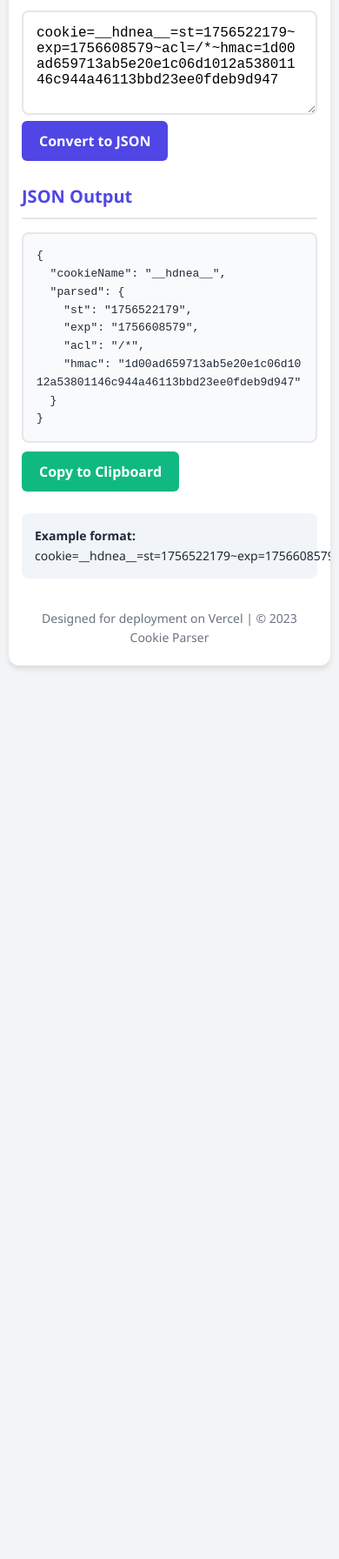
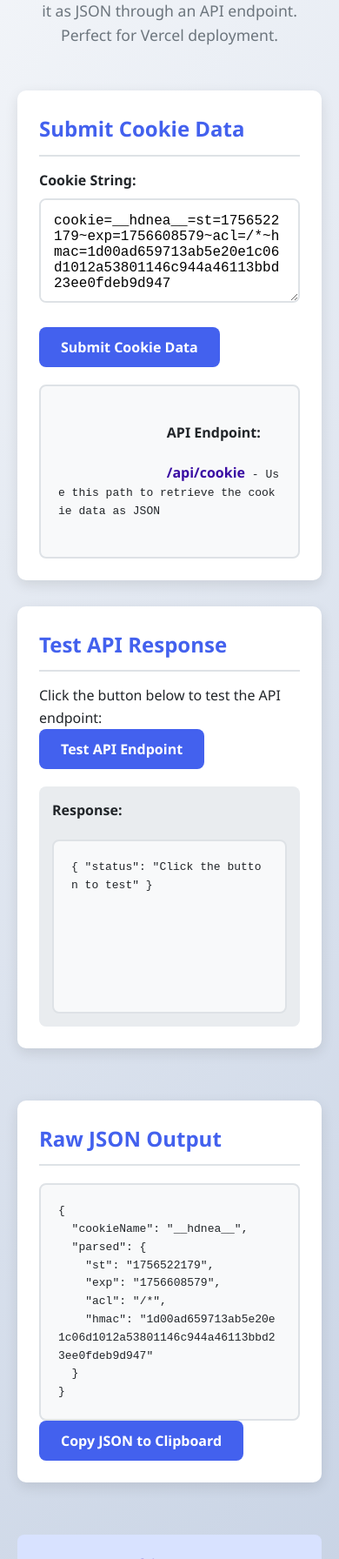
Before and after one commit to saqlainhaider8198/ckapi, a plain HTML site: page index.html in a window 390 px wide. Shown: the part 208-2000 px from the top of the page at 87% size. Before the commit the page ends 983 px from the top, so only its background shows below. Drawn offline with Linux system fonts and the light colour scheme.

Commit message:
Update index.html

```diff
--- a/index.html
+++ b/index.html
@@ -3,16 +3,16 @@
 <head>
     <meta charset="UTF-8">
     <meta name="viewport" content="width=device-width, initial-scale=1.0">
-    <title>Cookie to JSON Converter</title>
+    <title>Cookie to JSON API</title>
     <style>
         :root {
-            --primary-color: #4f46e5;
-            --primary-dark: #4338ca;
-            --secondary-color: #10b981;
-            --dark-color: #1f2937;
-            --light-color: #f9fafb;
-            --gray-color: #e5e7eb;
-            --error-color: #ef4444;
+            --primary: #4361ee;
+            --secondary: #3a0ca3;
+            --success: #4cc9f0;
+            --light: #f8f9fa;
+            --dark: #212529;
+            --gray: #6c757d;
+            --border: #dee2e6;
         }
 
         * {
@@ -23,60 +23,67 @@
         }
 
         body {
-            background-color: #f3f4f6;
-            color: var(--dark-color);
+            background: linear-gradient(135deg, #f5f7fa 0%, #c3cfe2 100%);
+            color: var(--dark);
             line-height: 1.6;
+            min-height: 100vh;
             padding: 20px;
-            min-height: 100vh;
         }
 
         .container {
-            max-width: 800px;
+            max-width: 1000px;
             margin: 0 auto;
-            background-color: white;
-            border-radius: 12px;
-            box-shadow: 0 4px 6px rgba(0, 0, 0, 0.1);
-            overflow: hidden;
         }
 
         header {
-            background-color: var(--primary-color);
-            color: white;
+            text-align: center;
+            margin-bottom: 30px;
             padding: 20px;
-            text-align: center;
         }
 
         h1 {
-            font-size: 28px;
-            margin-bottom: 8px;
+            font-size: 2.5rem;
+            color: var(--secondary);
+            margin-bottom: 10px;
         }
 
         .description {
-            font-size: 16px;
-            opacity: 0.9;
+            font-size: 1.1rem;
+            color: var(--gray);
+            max-width: 800px;
+            margin: 0 auto;
         }
 
-        .content {
+        .card {
+            background: white;
+            border-radius: 10px;
+            box-shadow: 0 5px 15px rgba(0, 0, 0, 0.1);
             padding: 25px;
-        }
-
-        .input-section, .output-section {
-            margin-bottom: 25px;
+            margin-bottom: 30px;
         }
 
         h2 {
-            font-size: 20px;
+            color: var(--primary);
             margin-bottom: 15px;
-            color: var(--primary-color);
-            padding-bottom: 8px;
-            border-bottom: 2px solid var(--gray-color);
+            padding-bottom: 10px;
+            border-bottom: 2px solid var(--border);
+        }
+
+        .form-group {
+            margin-bottom: 20px;
+        }
+
+        label {
+            display: block;
+            margin-bottom: 8px;
+            font-weight: 600;
         }
 
         textarea {
             width: 100%;
             min-height: 120px;
             padding: 15px;
-            border: 2px solid var(--gray-color);
+            border: 2px solid var(--border);
             border-radius: 8px;
             font-family: monospace;
             font-size: 16px;
@@ -86,134 +93,198 @@
 
         textarea:focus {
             outline: none;
-            border-color: var(--primary-color);
-        }
-
-        .error {
-            color: var(--error-color);
-            margin-top: 8px;
-            font-size: 14px;
-            display: none;
+            border-color: var(--primary);
         }
 
         button {
-            background-color: var(--primary-color);
+            background: var(--primary);
             color: white;
             border: none;
-            padding: 12px 20px;
-            border-radius: 6px;
+            padding: 12px 25px;
+            border-radius: 8px;
             cursor: pointer;
             font-size: 16px;
             font-weight: 600;
-            transition: background-color 0.3s;
+            transition: background 0.3s;
         }
 
         button:hover {
-            background-color: var(--primary-dark);
+            background: var(--secondary);
         }
 
         .output {
-            background-color: #f9fafb;
-            border: 2px solid var(--gray-color);
+            background: #f8f9fa;
+            border: 2px solid var(--border);
             border-radius: 8px;
-            padding: 15px;
-            min-height: 200px;
+            padding: 20px;
+            margin-top: 20px;
             font-family: monospace;
             white-space: pre-wrap;
             word-break: break-all;
         }
 
-        .copy-btn {
-            background-color: var(--secondary-color);
-            margin-top: 10px;
-        }
-
-        .copy-btn:hover {
-            background-color: #0da271;
-        }
-
-        .example {
-            background-color: #f1f5f9;
+        .api-info {
+            background: #e9ecef;
             padding: 15px;
             border-radius: 8px;
             margin-top: 20px;
-            font-size: 14px;
         }
 
-        footer {
-            text-align: center;
-            padding: 20px;
-            color: #6b7280;
-            font-size: 14px;
+        .endpoint {
+            font-weight: 600;
+            color: var(--secondary);
         }
 
-        @media (max-width: 600px) {
-            body {
-                padding: 10px;
+        .response-area {
+            min-height: 200px;
+        }
+
+        .flex-container {
+            display: flex;
+            gap: 30px;
+            margin-top: 30px;
+        }
+
+        .flex-container > div {
+            flex: 1;
+        }
+
+        @media (max-width: 768px) {
+            .flex-container {
+                flex-direction: column;
             }
+        }
 
-            h1 {
-                font-size: 24px;
-            }
+        .notification {
+            padding: 15px;
+            border-radius: 8px;
+            margin: 15px 0;
+            display: none;
+        }
 
-            .content {
-                padding: 15px;
-            }
+        .success {
+            background: #d4edda;
+            color: #155724;
+            border: 1px solid #c3e6cb;
+        }
+
+        .error {
+            background: #f8d7da;
+            color: #721c24;
+            border: 1px solid #f5c6cb;
+        }
+
+        .instructions {
+            background: #d8e2ff;
+            padding: 20px;
+            border-radius: 8px;
+            margin-top: 30px;
+        }
+
+        .instructions h3 {
+            color: var(--secondary);
+            margin-bottom: 15px;
+        }
+
+        .instructions ol {
+            margin-left: 20px;
+        }
+
+        .instructions li {
+            margin-bottom: 10px;
+        }
+
+        code {
+            background: #f1f3f5;
+            padding: 2px 6px;
+            border-radius: 4px;
+            font-family: monospace;
         }
     </style>
 </head>
 <body>
     <div class="container">
         <header>
-            <h1>Cookie to JSON Converter</h1>
-            <p class="description">Convert your cookie string into a structured JSON format</p>
+            <h1>Cookie to JSON API</h1>
+            <p class="description">Submit your cookie data and access it as JSON through an API endpoint. Perfect for Vercel deployment.</p>
         </header>
 
-        <div class="content">
-            <div class="input-section">
-                <h2>Input Cookie String</h2>
-                <textarea id="cookieInput" placeholder="Paste your cookie string here...">cookie=__hdnea__=st=1756522179~exp=1756608579~acl=/*~hmac=1d00ad659713ab5e20e1c06d1012a53801146c944a46113bbd23ee0fdeb9d947</textarea>
-                <p id="errorMessage" class="error">Please enter a valid cookie string</p>
-                <button id="convertBtn">Convert to JSON</button>
+        <div class="card">
+            <h2>Submit Cookie Data</h2>
+            <div id="notification" class="notification"></div>
+
+            <div class="form-group">
+                <label for="cookieData">Cookie String:</label>
+                <textarea id="cookieData" placeholder="Enter your cookie string here...">cookie=__hdnea__=st=1756522179~exp=1756608579~acl=/*~hmac=1d00ad659713ab5e20e1c06d1012a53801146c944a46113bbd23ee0fdeb9d947</textarea>
             </div>
 
-            <div class="output-section">
-                <h2>JSON Output</h2>
-                <div id="jsonOutput" class="output">{ "converted": "json_will_appear_here" }</div>
-                <button id="copyBtn" class="copy-btn">Copy to Clipboard</button>
-            </div>
+            <button id="submitBtn">Submit Cookie Data</button>
 
-            <div class="example">
-                <p><strong>Example format:</strong> cookie=__hdnea__=st=1756522179~exp=1756608579~acl=/*~hmac=1d00ad659713ab5e20e1c06d1012a53801146c944a46113bbd23ee0fdeb9d947</p>
+            <div class="output">
+                <strong>API Endpoint:</strong><br>
+                <span class="endpoint">/api/cookie</span> - Use this path to retrieve the cookie data as JSON
             </div>
         </div>
 
-        <footer>
-            <p>Designed for deployment on Vercel | &copy; 2023 Cookie Parser</p>
-        </footer>
+        <div class="flex-container">
+            <div class="card">
+                <h2>Test API Response</h2>
+                <p>Click the button below to test the API endpoint:</p>
+                <button id="testApiBtn">Test API Endpoint</button>
+                <div class="api-info">
+                    <strong>Response:</strong>
+                    <div id="apiResponse" class="output response-area">{ "status": "Click the button to test" }</div>
+                </div>
+            </div>
+
+            <div class="card">
+                <h2>Raw JSON Output</h2>
+                <div id="jsonOutput" class="output response-area">{ "cookie": "data_will_appear_here" }</div>
+                <button id="copyBtn">Copy JSON to Clipboard</button>
+            </div>
+        </div>
+
+        <div class="instructions">
+            <h3>How to Use This API</h3>
+            <ol>
+                <li>Submit your cookie data using the form above</li>
+                <li>Access the JSON data from the API endpoint: <code>/api/cookie</code></li>
+                <li>Use the JSON in your applications by fetching from the endpoint</li>
+                <li>For Vercel deployment, create a serverless function in the <code>/api</code> directory</li>
+            </ol>
+        </div>
     </div>
 
     <script>
         document.addEventListener('DOMContentLoaded', function() {
-            const cookieInput = document.getElementById('cookieInput');
-            const convertBtn = document.getElementById('convertBtn');
+            const cookieInput = document.getElementById('cookieData');
+            const submitBtn = document.getElementById('submitBtn');
+            const testApiBtn = document.getElementById('testApiBtn');
             const copyBtn = document.getElementById('copyBtn');
             const jsonOutput = document.getElementById('jsonOutput');
-            const errorMessage = document.getElementById('errorMessage');
+            const apiResponse = document.getElementById('apiResponse');
+            const notification = document.getElementById('notification');
 
-            // Function to convert cookie string to JSON
-            function convertCookieToJson(cookieStr) {
+            // Function to show notification
+            function showNotification(message, type) {
+                notification.textContent = message;
+                notification.className = `notification ${type}`;
+                notification.style.display = 'block';
+
+                // Hide notification after 5 seconds
+                setTimeout(() => {
+                    notification.style.display = 'none';
+                }, 5000);
+            }
+
+            // Function to parse cookie string
+            function parseCookieString(cookieStr) {
                 // Remove any leading/trailing whitespace
                 cookieStr = cookieStr.trim();
 
                 // Check if the input is empty
                 if (!cookieStr) {
                     throw new Error('Please enter a cookie string');
-                }
-
-                // Check if the input contains the expected pattern
-                if (!cookieStr.includes('=') || !cookieStr.includes('~')) {
-                    throw new Error('Invalid cookie format. Expected key=value pairs separated by ~');
                 }
 
                 // Extract the part after the first equals sign (if it starts with "cookie=")
@@ -249,16 +320,39 @@
                 return result;
             }
 
-            // Convert button click event
-            convertBtn.addEventListener('click', function() {
+            // Store cookie data in localStorage (simulating server storage)
+            function storeCookieData(cookieData) {
+                localStorage.setItem('cookieData', JSON.stringify(cookieData));
+                showNotification('Cookie data submitted successfully!', 'success');
+            }
+
+            // Get cookie data from localStorage
+            function getCookieData() {
+                const data = localStorage.getItem('cookieData');
+                return data ? JSON.parse(data) : null;
+            }
+
+            // Submit button click event
+            submitBtn.addEventListener('click', function() {
                 try {
-                    errorMessage.style.display = 'none';
                     const cookieStr = cookieInput.value;
-                    const jsonResult = convertCookieToJson(cookieStr);
-                    jsonOutput.textContent = JSON.stringify(jsonResult, null, 2);
+                    const parsedCookie = parseCookieString(cookieStr);
+                    storeCookieData(parsedCookie);
+
+                    // Update JSON output
+                    jsonOutput.textContent = JSON.stringify(parsedCookie, null, 2);
                 } catch (error) {
-                    errorMessage.textContent = error.message;
-                    errorMessage.style.display = 'block';
+                    showNotification(error.message, 'error');
+                }
+            });
+
+            // Test API endpoint button
+            testApiBtn.addEventListener('click', function() {
+                const cookieData = getCookieData();
+                if (cookieData) {
+                    apiResponse.textContent = JSON.stringify(cookieData, null, 2);
+                } else {
+                    apiResponse.textContent = JSON.stringify({ error: 'No cookie data found. Please submit cookie data first.' }, null, 2);
                 }
             });
 
@@ -267,18 +361,21 @@
                 const textToCopy = jsonOutput.textContent;
 
                 navigator.clipboard.writeText(textToCopy).then(() => {
-                    // Change button text temporarily
-                    copyBtn.textContent = 'Copied!';
-                    setTimeout(() => {
-                        copyBtn.textContent = 'Copy to Clipboard';
-                    }, 2000);
+                    showNotification('JSON copied to clipboard!', 'success');
                 }).catch(err => {
-                    console.error('Failed to copy: ', err);
+                    showNotification('Failed to copy JSON: ' + err, 'error');
                 });
             });
 
-            // Initialize with example conversion
-            convertBtn.click();
+            // Initialize with example data if none exists
+            if (!getCookieData()) {
+                const exampleCookie = cookieInput.value;
+                const parsedCookie = parseCookieString(exampleCookie);
+                storeCookieData(parsedCookie);
+                jsonOutput.textContent = JSON.stringify(parsedCookie, null, 2);
+            } else {
+                jsonOutput.textContent = JSON.stringify(getCookieData(), null, 2);
+            }
         });
     </script>
 </body>
```
